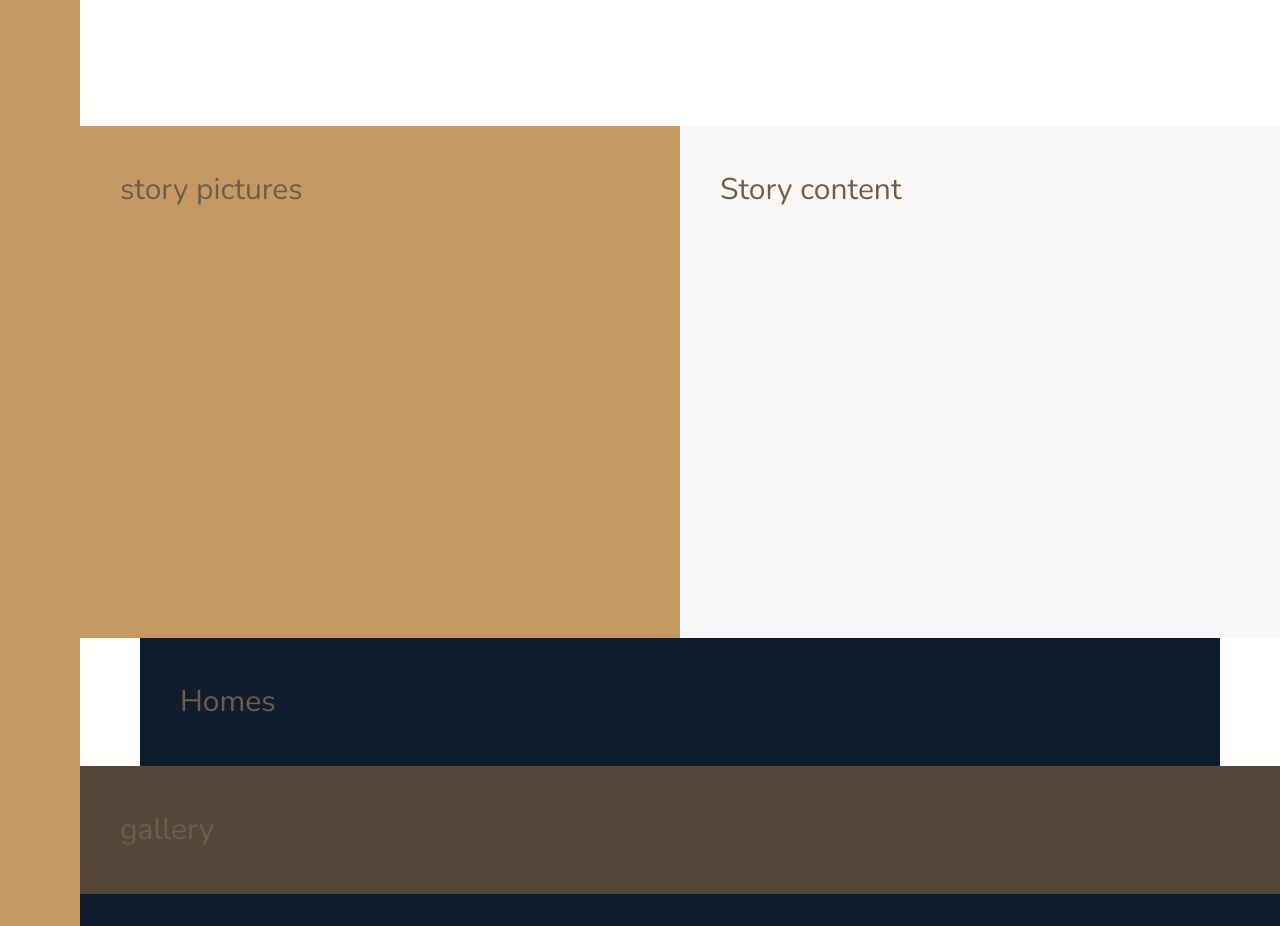
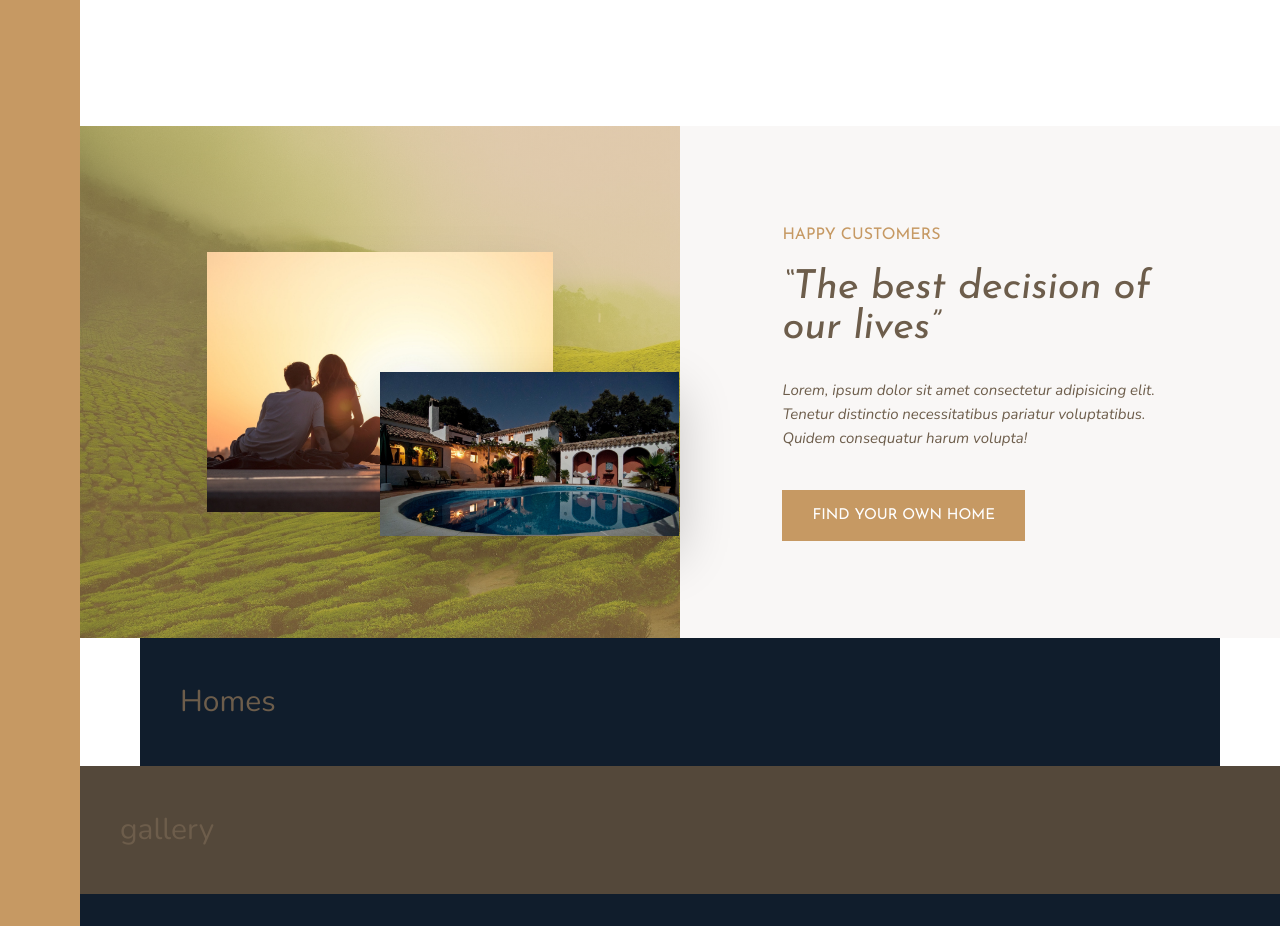
Before and after one commit to DeepLearnerSC/nexter-project, a website: page index.html in a window 1280 px wide. Shown: the part 1320-2246 px from the top of the page. Drawn offline with nearby package versions, Linux system fonts and the light colour scheme.

Commit message:
story section done

```diff
--- a/index.html
+++ b/index.html
@@ -79,10 +79,16 @@
     </div>
     </section>
     <div class="story__pictures">
-      story pictures
+      <img src="img/story-1.jpeg" alt="Couple with new house" class="story__img--1">
+      <img src="img/story-2.jpeg" alt="New house" class="story__img--2">
     </div>
     <div class="story__content">
-      Story content
+      <h3 class="heading-3 mb-sm">Happy Customers</h3>
+      <h2 class="heading-2 heading-2--dark mb-md">&ldquo;The best decision of our lives&rdquo;</h2>
+      <p class="story__text">
+          Lorem, ipsum dolor sit amet consectetur adipisicing elit. Tenetur distinctio necessitatibus pariatur voluptatibus. Quidem consequatur harum volupta!
+      </p>
+      <button class="btn">Find your own home</button>
     </div>
     <section class="homes">
       Homes
--- a/sass/_story.scss
+++ b/sass/_story.scss
@@ -2,10 +2,51 @@
   &__pictures {
     background-color: $color-primary;
     grid-column: full-start / col-end 4;
+    background-image: linear-gradient(rgba($color-primary, .5), rgba($color-primary, .5)), url(../img/back.jpg);
+    background-size: cover;
+
+    display: grid;
+    grid-template-rows: repeat(6, 1fr);
+    grid-template-columns: repeat(6, 1fr);
+    align-items: center;
+  }
+
+  &__img--1 {
+    width: 100%;
+    grid-row: 2 / 6;
+    grid-column: 2 / 6;
+    box-shadow: 0 2rem 5rem rgba(#000, 0.1);
+  }
+
+  &__img--2 {
+    width: 115%;
+    grid-row: 4 / 6;
+    grid-column: 4 / 7;
+    z-index: 20;
+    box-shadow: 0 2rem 5rem rgba(#000, 0.2);
   }
 
   &__content {
     background-color: $color-grey-light-1;
     grid-column: col-start 5 / full-end;
+
+    padding: 6rem 8vw;
+
+    /*
+    display: flex;
+    flex-direction: column;
+    justify-content: center;
+    align-items: flex-start;
+    */
+
+    display: grid;
+    align-content: center;
+    justify-items: start;
+  }
+
+  &__text {
+    font-size: 1.5rem;
+    font-style: italic;
+    margin-bottom: 4rem;
   }
 }
--- a/sass/_typography.scss
+++ b/sass/_typography.scss
@@ -12,9 +12,9 @@
 
 .heading-2 {
     @extend %heading;
-    // font-size: 4rem;
-    // font-style: italic;
-    // line-height: 1;
+    font-size: 4rem;
+    font-style: italic;
+    line-height: 1;
 
     // &--light { color: $color-grey-light-1; }
     // &--dark { color: $color-grey-dark-1; }
@@ -22,9 +22,9 @@
 
 .heading-3 {
     @extend %heading;
-    // font-size: 1.6rem;
-    // color: $color-primary;
-    // text-transform: uppercase;
+    font-size: 1.6rem;
+    color: $color-primary;
+    text-transform: uppercase;
 }
 
 .heading-4 {
@@ -34,3 +34,25 @@
     &--light { color: $color-grey-light-1; }
     &--dark { color: $color-grey-dark-1; }
 }
+
+.btn {
+    background-color: $color-primary;
+    color: #fff;
+    border: none;
+    border-radius: 0;
+    font-family: $font-display;
+    font-size: 1.5rem;
+    text-transform: uppercase;
+    padding: 1.8rem 3rem;
+    cursor: pointer;
+    transition: all .2s;
+
+    &:hover {
+        background-color: $color-primary-dark;
+    }
+}
+
+.mb-sm { margin-bottom: 2rem; }
+.mb-md { margin-bottom: 3rem; }
+.mb-lg { margin-bottom: 4rem; }
+.mb-hg { margin-bottom: 8rem; }
```
Also changed, not shown: css/style.css.
